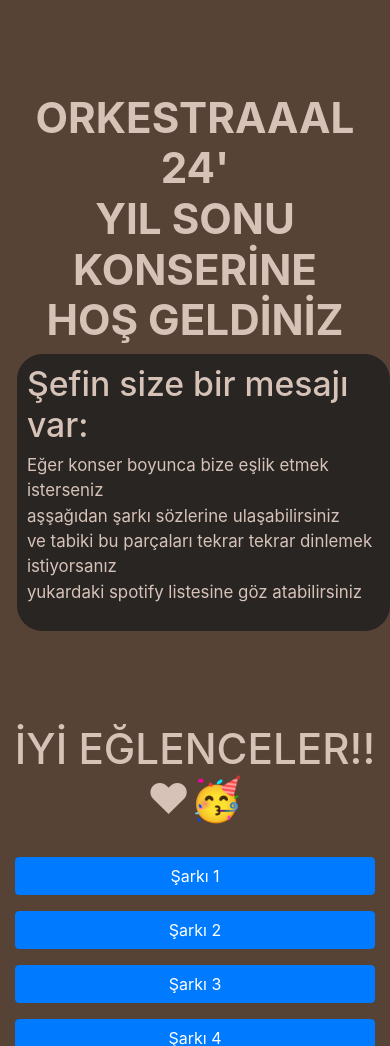
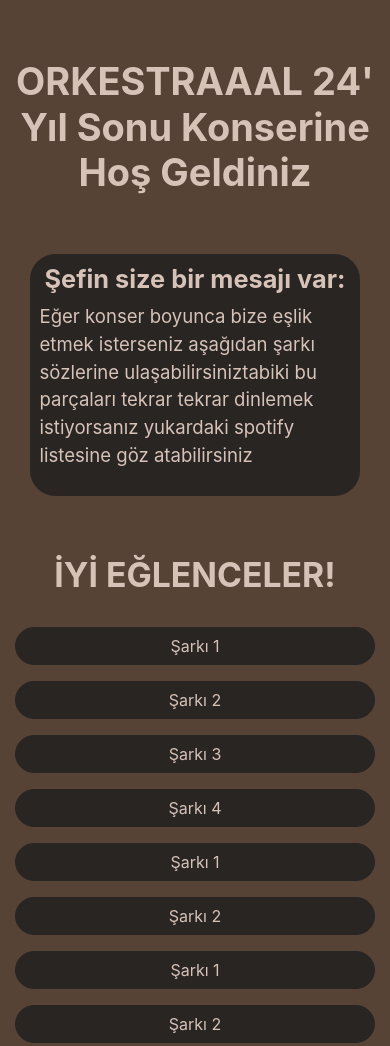
Before and after one commit to aaal-griffon/orkestraweb, a plain HTML site: page index.html in a window 390 px wide. Shown: the top 1046 px of the page. Drawn offline with nearby package versions, Linux system fonts and the light colour scheme.

Commit message:
update site

```diff
--- a/index.html
+++ b/index.html
@@ -12,25 +12,30 @@
 
 
   <div class = yazi>
-<h1><b>ORKESTRAAAL 24' <br> YIL SONU KONSERİNE <br> HOŞ GELDİNİZ</b></h1>
+<h1><b>ORKESTRAAAL 24' <br> Yıl Sonu Konserine <br> Hoş Geldiniz</b></h1>
 </div>
 <div class = sef>
   <div>
   <h3>Şefin size bir mesajı var:</h3>
 </div>
 <div>
-    <p>Eğer konser boyunca bize eşlik etmek isterseniz <br>aşşağıdan şarkı sözlerine ulaşabilirsiniz <br>ve tabiki bu parçaları tekrar tekrar dinlemek istiyorsanız <br>yukardaki spotify listesine göz atabilirsiniz</b></p>
+    <p>Eğer konser boyunca bize eşlik etmek isterseniz aşağıdan şarkı sözlerine ulaşabilirsiniztabiki bu parçaları tekrar tekrar dinlemek istiyorsanız yukardaki spotify listesine göz atabilirsiniz</p>
   </div>
 </div>
-<div class = yazi>
-    <h1>İYİ EĞLENCELER!!&#10084;🥳</h1>
+<div class="h-100 d-flex align-items-center justify-content-center iyi">
+    <h1>İYİ EĞLENCELER!</h1>
 </div>
   <main class="container mt-4">
     <div class="row">
     </div>
+
   </main>
-
-
+<music></music>
+<div class="d-flex align-items-center justify-content-center">
+<a href="https://open.spotify.com/playlist/1ftg8RXrjy7aA8BCi43OC1?si=XbL8qXPoSC-wMpFJD3pUjQ&pi=e-dLQ61ik8SQeY" target="_blank">
+  <img src="spotify.png" width="200">
+</a>
+</div>
   <script src="https://code.jquery.com/jquery-3.5.1.slim.min.js"></script>
   <script src="https://cdn.jsdelivr.net/npm/popper.js@1.16.1/dist/umd/popper.min.js"></script>
   <script src="https://stackpath.bootstrapcdn.com/bootstrap/4.5.2/js/bootstrap.min.js"></script>
--- a/script.js
+++ b/script.js
@@ -13,16 +13,16 @@ $(document).ready(function() {
       { title: "Şarkı 2", lyrics: "Sözler 2..." }    ];
 
       const songContainer = $('<div class="container"></div>'); // Kapsayıcı bir div eklendi
-      $('body').append(songContainer); // Kapsayıcıyı body'e ekle
+      $('music').append(songContainer); // Kapsayıcıyı body'e ekle
 
       songs.forEach((song, index) => {
         const songElement = $(`
           <div class="mb-3">
-            <button class="btn btn-primary btn-block" type="button" data-toggle="collapse" data-target="#collapseLyrics${index}" aria-expanded="false" aria-controls="collapseLyrics${index}">
+            <button class="btn custom-btn  btn-block" type="button" data-toggle="collapse" data-target="#collapseLyrics${index}" aria-expanded="false" aria-controls="collapseLyrics${index}">
               ${song.title}
             </button>
             <div class="collapse" id="collapseLyrics${index}">
-              <div class="card card-body mt-2">
+              <div class="card custom-card card-body mt-2">
                 ${song.lyrics}
               </div>
             </div>
--- a/style.css
+++ b/style.css
@@ -1,6 +1,7 @@
 body {
     font-family: 'Montserrat';
     font-size: 4vh;
+
 }
 
 .yazi {
@@ -17,9 +18,9 @@ body {
 }
 
 .sef {
-    display: flex;
-    flex-direction: column;
-    margin-left: 10vh;
+    margin-right: 3.5vh;
+    margin-left: 3.5vh;
+margin-top:6vh ;
     padding: 10px;
     background-color: #282523;
     border-radius: 3vh;
@@ -28,25 +29,44 @@ body {
 .sef p {
 
 }
-
+.custom-card{
+    background-color: #282523!important;
+    border-color: #282523;
+    color: #d7c2b8;
+    border: 1px solid #d7c2b8!important;
+    border-radius: 3vh!important;
+}
 .bg-dark-custom {
     background-color: #574236;
 }
+.custom-btn{
 
+    background-color: #282523!important;
+    border-color: #282523!important;
+    color: #d7c2b8!important;
+    border-radius: 3vh!important;
+}
+.custom-btn:hover{
+    border: 1px solid #d7c2b8!important;
+
+}
+.iyi{
+    color: #d7c2b8;
+    font-size: 1vh;
+}
 @media (max-width: 700px) {
     .yazi {
 
-        margin-top: 11vh;
+        margin-top: 7vh;
     }
 
     .yazi h1 {
 
-        font-size: 5vh;
+        font-size: 4.5vh;
     }
 
     .sef {
 
-        margin-left: 2vh;
         color: #d7c2b8;
 
     }
@@ -55,10 +75,16 @@ body {
         justify-content: center;
         /* Yatay ortalama */
         align-items: center;
-        font-size: 4vh;
+        font-size: 3vh;
+        font-weight: bold;
     }
     .sef p {
-        font-size: 2vh;
+        font-size: 2.2vh;
         color: #d7c2b8;
     }
+    .iyi h1{
+        font-size: 4vh;
+        font-weight: bold;
+        margin-top: 7vh;
+    }
 }
```
Also changed, not shown: spotify.png.
